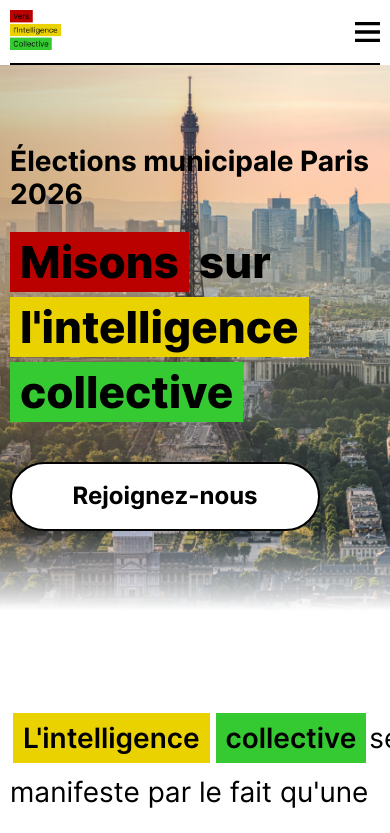
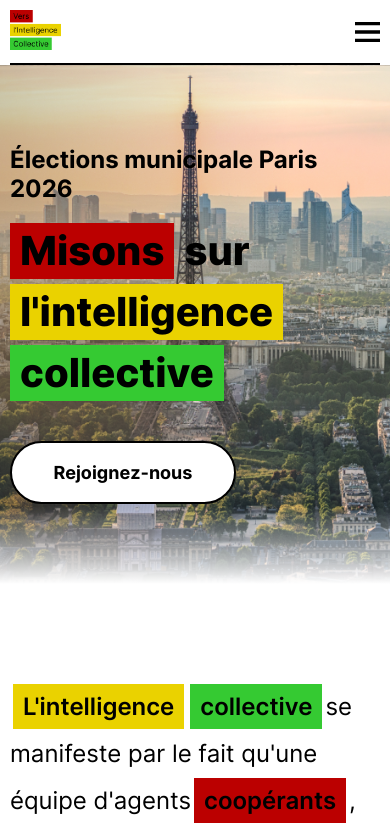
Before and after one commit to bdulong/VIC, a React (Create React App) app: page / in a window 390 px wide. Shown: the top 833 px of the page. Built offline with nearby package versions, Linux system fonts and the light colour scheme.

Commit message:
update css mobile

```diff
--- a/src/components/assets/cta/cta.css
+++ b/src/components/assets/cta/cta.css
@@ -5,12 +5,19 @@
 
 .cta-join {
     overflow: hidden;
-    width: 226px;
+    width: 310px;
     background-color: white;
     padding: 20px 40px;
     border: 2px solid #000000;
     border-radius: 50px;
     text-align: center;
+    box-sizing: border-box;
+}
+@media (max-width: 650px) {
+	.cta-join {
+        width: 226px;
+        padding: 20px 40px;
+    }
 }
 
 .cta-join:hover {
@@ -27,6 +34,11 @@
     color: black;
     text-decoration: none;
 }
+@media (max-width: 650px) {
+	.cta-join p {
+        font-size: 18px;
+    }
+}
 
 .cta-join:hover p {
     color: white;
--- a/src/components/landing/landing.css
+++ b/src/components/landing/landing.css
@@ -62,7 +62,7 @@
 }
 @media (max-width: 650px) {
     .box-stylised-hero-text {
-        font-size: 44px;
+        font-size: 40px;
     }
 }
 .red-extrabold { background-color: #BB0000; font-weight: 800; }
@@ -102,7 +102,7 @@
 }
 @media (max-width: 650px) {
 	.stylised-intro-text {
-        font-size: 28px;
+        font-size: 24px;
         line-height: 1.95; /* Espace entre les lignes */
     }
 }
--- a/src/index.css
+++ b/src/index.css
@@ -55,8 +55,8 @@ h1 {
 }
 @media (max-width: 650px) {
 	h1 {
-		font-size: 42px;
-		line-height: 53.3px;
+		font-size: 38px;
+		line-height: 46px;
 	}
 }
 
@@ -69,8 +69,8 @@ h2 {
 }
 @media (max-width: 650px) {
 	h2 {
-		font-size: 34px;
-		line-height: 44.1px;
+		font-size: 30px;
+		line-height: 36.3px;
 	}
 }
 
@@ -83,8 +83,8 @@ h3 {
 }
 @media (max-width: 650px) {
 	h3 {
-		font-size: 28px;
-		line-height: 33.9px;
+		font-size: 24px;
+		line-height: 29px;
 	}
 }
 
@@ -97,7 +97,7 @@ p {
 }
 @media (max-width: 650px) {
 	p {
-		font-size: 20px;
-		line-height: 24.2px;
+		font-size: 16px;
+		line-height: 19.4px;
 	}
 }
```
